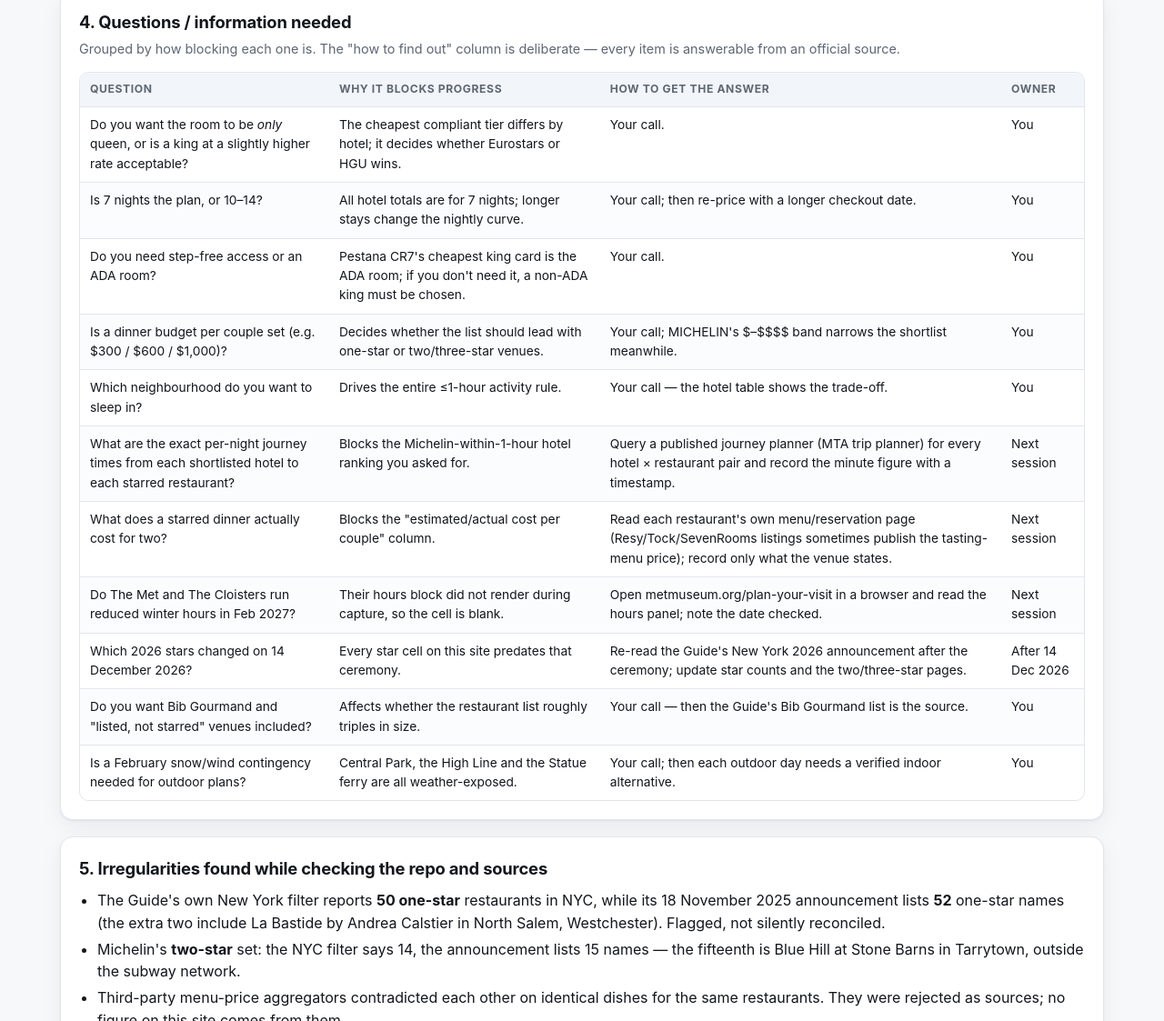
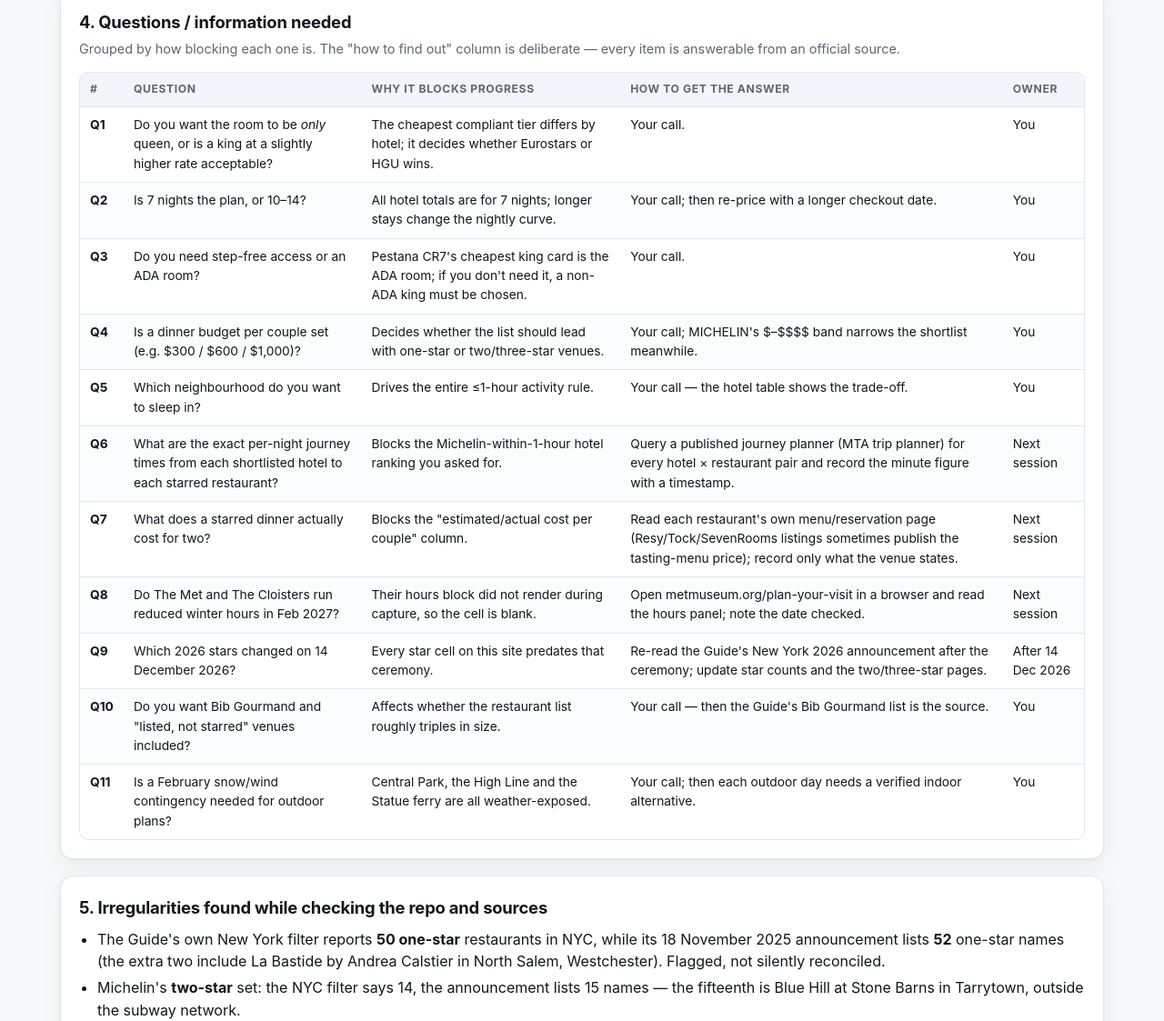
Before and after one commit to kanlerxz87-cyber/NYFun3, a plain HTML site: page plan.html in a window 1280 px wide. Shown: the part 1847-2970 px from the top of the page at 91% size. Drawn offline with Linux system fonts and the light colour scheme.

Commit message:
site: number the open questions Q1-Q11 so references resolve
Co-authored-by: arena-agent <297053741+arena-agent@users.noreply.github.com>

```diff
--- a/plan.html
+++ b/plan.html
@@ -78,19 +78,19 @@
     <h2>4. Questions / information needed</h2>
     <p class="lede">Grouped by how blocking each one is. The "how to find out" column is deliberate — every item is answerable from an official source.</p>
     <div class="scroll"><table>
-      <thead><tr><th>Question</th><th>Why it blocks progress</th><th>How to get the answer</th><th>Owner</th></tr></thead>
+      <thead><tr><th>#</th><th>Question</th><th>Why it blocks progress</th><th>How to get the answer</th><th>Owner</th></tr></thead>
       <tbody>
-        <tr><td>Do you want the room to be <em>only</em> queen, or is a king at a slightly higher rate acceptable?</td><td>The cheapest compliant tier differs by hotel; it decides whether Eurostars or HGU wins.</td><td>Your call.</td><td>You</td></tr>
-        <tr><td>Is 7 nights the plan, or 10–14?</td><td>All hotel totals are for 7 nights; longer stays change the nightly curve.</td><td>Your call; then re-price with a longer checkout date.</td><td>You</td></tr>
-        <tr><td>Do you need step-free access or an ADA room?</td><td>Pestana CR7's cheapest king card is the ADA room; if you don't need it, a non-ADA king must be chosen.</td><td>Your call.</td><td>You</td></tr>
-        <tr><td>Is a dinner budget per couple set (e.g. $300 / $600 / $1,000)?</td><td>Decides whether the list should lead with one-star or two/three-star venues.</td><td>Your call; MICHELIN's $–$$$$ band narrows the shortlist meanwhile.</td><td>You</td></tr>
-        <tr><td>Which neighbourhood do you want to sleep in?</td><td>Drives the entire ≤1-hour activity rule.</td><td>Your call — the hotel table shows the trade-off.</td><td>You</td></tr>
-        <tr><td>What are the exact per-night journey times from each shortlisted hotel to each starred restaurant?</td><td>Blocks the Michelin-within-1-hour hotel ranking you asked for.</td><td>Query a published journey planner (MTA trip planner) for every hotel × restaurant pair and record the minute figure with a timestamp.</td><td>Next session</td></tr>
-        <tr><td>What does a starred dinner actually cost for two?</td><td>Blocks the "estimated/actual cost per couple" column.</td><td>Read each restaurant's own menu/reservation page (Resy/Tock/SevenRooms listings sometimes publish the tasting-menu price); record only what the venue states.</td><td>Next session</td></tr>
-        <tr><td>Do The Met and The Cloisters run reduced winter hours in Feb 2027?</td><td>Their hours block did not render during capture, so the cell is blank.</td><td>Open metmuseum.org/plan-your-visit in a browser and read the hours panel; note the date checked.</td><td>Next session</td></tr>
-        <tr><td>Which 2026 stars changed on 14 December 2026?</td><td>Every star cell on this site predates that ceremony.</td><td>Re-read the Guide's New York 2026 announcement after the ceremony; update star counts and the two/three-star pages.</td><td>After 14 Dec 2026</td></tr>
-        <tr><td>Do you want Bib Gourmand and "listed, not starred" venues included?</td><td>Affects whether the restaurant list roughly triples in size.</td><td>Your call — then the Guide's Bib Gourmand list is the source.</td><td>You</td></tr>
-        <tr><td>Is a February snow/wind contingency needed for outdoor plans?</td><td>Central Park, the High Line and the Statue ferry are all weather-exposed.</td><td>Your call; then each outdoor day needs a verified indoor alternative.</td><td>You</td></tr>
+        <tr><td><strong>Q1</strong></td><td>Do you want the room to be <em>only</em> queen, or is a king at a slightly higher rate acceptable?</td><td>The cheapest compliant tier differs by hotel; it decides whether Eurostars or HGU wins.</td><td>Your call.</td><td>You</td></tr>
+        <tr><td><strong>Q2</strong></td><td>Is 7 nights the plan, or 10–14?</td><td>All hotel totals are for 7 nights; longer stays change the nightly curve.</td><td>Your call; then re-price with a longer checkout date.</td><td>You</td></tr>
+        <tr><td><strong>Q3</strong></td><td>Do you need step-free access or an ADA room?</td><td>Pestana CR7's cheapest king card is the ADA room; if you don't need it, a non-ADA king must be chosen.</td><td>Your call.</td><td>You</td></tr>
+        <tr><td><strong>Q4</strong></td><td>Is a dinner budget per couple set (e.g. $300 / $600 / $1,000)?</td><td>Decides whether the list should lead with one-star or two/three-star venues.</td><td>Your call; MICHELIN's $–$$$$ band narrows the shortlist meanwhile.</td><td>You</td></tr>
+        <tr><td><strong>Q5</strong></td><td>Which neighbourhood do you want to sleep in?</td><td>Drives the entire ≤1-hour activity rule.</td><td>Your call — the hotel table shows the trade-off.</td><td>You</td></tr>
+        <tr><td><strong>Q6</strong></td><td>What are the exact per-night journey times from each shortlisted hotel to each starred restaurant?</td><td>Blocks the Michelin-within-1-hour hotel ranking you asked for.</td><td>Query a published journey planner (MTA trip planner) for every hotel × restaurant pair and record the minute figure with a timestamp.</td><td>Next session</td></tr>
+        <tr><td><strong>Q7</strong></td><td>What does a starred dinner actually cost for two?</td><td>Blocks the "estimated/actual cost per couple" column.</td><td>Read each restaurant's own menu/reservation page (Resy/Tock/SevenRooms listings sometimes publish the tasting-menu price); record only what the venue states.</td><td>Next session</td></tr>
+        <tr><td><strong>Q8</strong></td><td>Do The Met and The Cloisters run reduced winter hours in Feb 2027?</td><td>Their hours block did not render during capture, so the cell is blank.</td><td>Open metmuseum.org/plan-your-visit in a browser and read the hours panel; note the date checked.</td><td>Next session</td></tr>
+        <tr><td><strong>Q9</strong></td><td>Which 2026 stars changed on 14 December 2026?</td><td>Every star cell on this site predates that ceremony.</td><td>Re-read the Guide's New York 2026 announcement after the ceremony; update star counts and the two/three-star pages.</td><td>After 14 Dec 2026</td></tr>
+        <tr><td><strong>Q10</strong></td><td>Do you want Bib Gourmand and "listed, not starred" venues included?</td><td>Affects whether the restaurant list roughly triples in size.</td><td>Your call — then the Guide's Bib Gourmand list is the source.</td><td>You</td></tr>
+        <tr><td><strong>Q11</strong></td><td>Is a February snow/wind contingency needed for outdoor plans?</td><td>Central Park, the High Line and the Statue ferry are all weather-exposed.</td><td>Your call; then each outdoor day needs a verified indoor alternative.</td><td>You</td></tr>
       </tbody>
     </table></div>
   </section>
```
